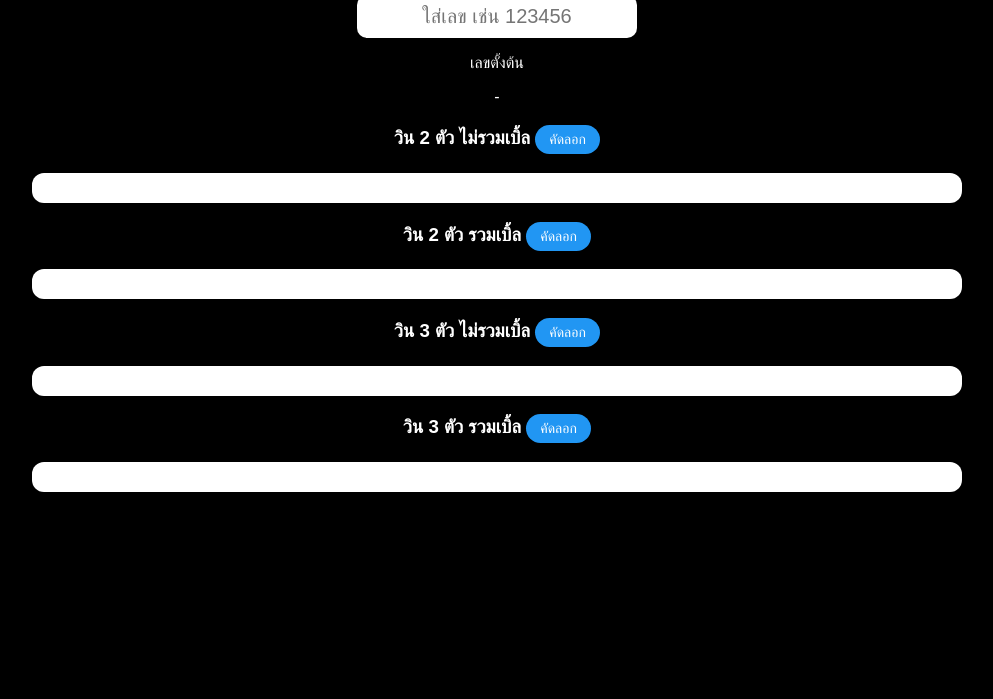
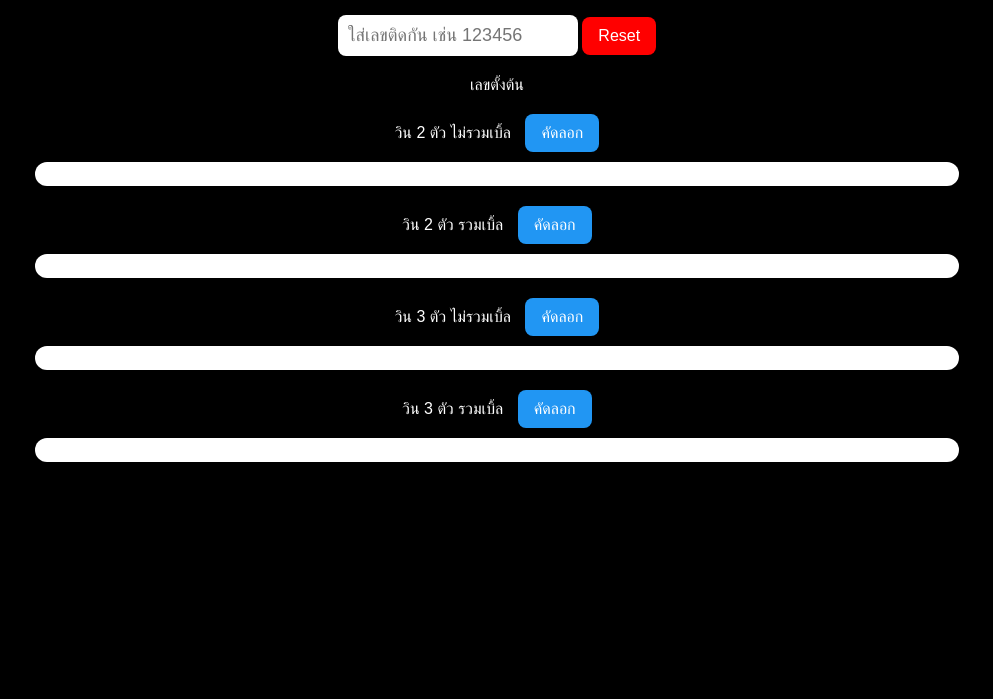
Before and after one commit to chanthachaksuwanasan-wq/win-number-coa, a plain HTML site: page index.html in a window 1280 px wide. Shown: the part 101-800 px from the top of the page, without its empty margins (143-1136 px from the left). Drawn offline with Linux system fonts and the light colour scheme.

Commit message:
Refactor index.html for improved structure and style

```diff
--- a/index.html
+++ b/index.html
@@ -1,114 +1,71 @@
 <!DOCTYPE html>
 <html lang="th">
 <head>
-<meta charset="UTF-8">
+<meta charset="UTF-8" />
 <title>เขียนจากโปรแกรมเมอร์เจมส์</title>
-
 <style>
-body{
-  background:#000;
-  color:#fff;
-  font-family:sans-serif;
-  text-align:center;
-  padding:20px;
-}
-input{
-  font-size:20px;
-  padding:10px;
-  width:260px;
-  border-radius:10px;
-  border:none;
-  text-align:center;
-}
-h1{margin-bottom:10px;}
-.box{
-  background:#fff;
-  color:#000;
-  padding:15px;
-  border-radius:12px;
-  margin:12px auto;
-  width:90%;
-  max-width:900px;
-  word-wrap:break-word;
-}
-button{
-  padding:6px 14px;
-  font-size:14px;
-  border:none;
-  border-radius:20px;
-  cursor:pointer;
-}
-.copy{background:#2196f3;color:#fff;}
+  body{background:#000;color:#fff;font-family:sans-serif;text-align:center}
+  h1{margin-top:20px}
+  .sub{color:#00e5ff;margin-bottom:20px}
+  input{padding:10px;font-size:18px;border-radius:8px;border:none;width:220px}
+  button{padding:10px 16px;font-size:16px;border-radius:8px;border:none;cursor:pointer}
+  .reset{background:red;color:#fff}
+  .box{background:#fff;color:#000;border-radius:12px;padding:12px;margin:10px auto;max-width:900px}
+  .row{margin-top:20px}
+  .copy{background:#2196f3;color:#fff;margin-left:10px}
 </style>
 </head>
-
 <body>
 
-<h1>เขียนจากโปรแกรมเมอร์เจมส์</h1>
+<h1>โปรแกรมวินเลข</h1>
+<div class="sub">เขียนจากโปรแกรมเมอร์เจมส์</div>
 
-<input id="input" placeholder="ใส่เลข เช่น 123456">
+<input id="num" placeholder="ใส่เลขติดกัน เช่น 123456" />
+<button class="reset" onclick="resetAll()">Reset</button>
 
-<p>เลขตั้งต้น</p>
-<div id="base">-</div>
+<div class="row">เลขตั้งต้น<br><b id="base"></b></div>
 
-<h3>วิน 2 ตัว ไม่รวมเบิ้ล <button class="copy" onclick="copyText('twoNo')">คัดลอก</button></h3>
-<div id="twoNo" class="box"></div>
+<div class="row">วิน 2 ตัว ไม่รวมเบิ้ล <button class="copy" onclick="copy('twoNo')">คัดลอก</button></div>
+<div class="box" id="twoNo"></div>
 
-<h3>วิน 2 ตัว รวมเบิ้ล <button class="copy" onclick="copyText('twoYes')">คัดลอก</button></h3>
-<div id="twoYes" class="box"></div>
+<div class="row">วิน 2 ตัว รวมเบิ้ล <button class="copy" onclick="copy('twoYes')">คัดลอก</button></div>
+<div class="box" id="twoYes"></div>
 
-<h3>วิน 3 ตัว ไม่รวมเบิ้ล <button class="copy" onclick="copyText('threeNo')">คัดลอก</button></h3>
-<div id="threeNo" class="box"></div>
+<div class="row">วิน 3 ตัว ไม่รวมเบิ้ล <button class="copy" onclick="copy('threeNo')">คัดลอก</button></div>
+<div class="box" id="threeNo"></div>
 
-<h3>วิน 3 ตัว รวมเบิ้ล <button class="copy" onclick="copyText('threeYes')">คัดลอก</button></h3>
-<div id="threeYes" class="box"></div>
+<div class="row">วิน 3 ตัว รวมเบิ้ล <button class="copy" onclick="copy('threeYes')">คัดลอก</button></div>
+<div class="box" id="threeYes"></div>
 
 <script>
-function cleanInput(v){
-  // ❌ ถ้ามีอักขระอื่นนอกจากเลข = ไม่ทำงาน
-  if(!/^[0-9]+$/.test(v)) return "";
-  // ตัดเลขซ้ำ เฉพาะชุดนี้
-  let out="";
-  for(let c of v){
-    if(!out.includes(c)) out+=c;
-  }
-  return out;
+const input = document.getElementById('num');
+input.addEventListener('input',()=>calc(input.value));
+
+function resetAll(){
+  input.value='';
+  ['base','twoNo','twoYes','threeNo','threeYes'].forEach(id=>document.getElementById(id).innerText='');
 }
 
-document.getElementById("input").addEventListener("input",()=>{
-  let raw=document.getElementById("input").value.trim();
-  let num=cleanInput(raw);
-  if(num===""){
-    clearAll();
-    return;
-  }
-  document.getElementById("base").innerText=num;
-  calc(num);
-});
-
-function clearAll(){
-  document.getElementById("base").innerText="-";
-  ["twoNo","twoYes","threeNo","threeYes"].forEach(id=>document.getElementById(id).innerText="");
+function copy(id){
+  navigator.clipboard.writeText(document.getElementById(id).innerText);
 }
 
-function calc(num){
-  let d=num.split("");
+function calc(v){
+  if(!/^\d+$/.test(v)) return;
+  let d=[...new Set(v.split(''))];
+  document.getElementById('base').innerText=d.join('');
 
   /* ===== 2 ตัว ===== */
   let twoNo=[], twoYes=[];
   for(let i=0;i<d.length;i++){
     for(let j=i+1;j<d.length;j++){
-      let v=d[i]+d[j];
-      twoYes.push(v);
-      if(d[i]!==d[j]) twoNo.push(v);
+      twoNo.push(d[i]+d[j]);
+      twoYes.push(d[i]+d[j]);
     }
+    twoYes.push(d[i]+d[i]); // เบิ้ล
   }
-
-  /* รวมเบิ้ลแบบแท้ */
-  d.forEach(x=>twoYes.push(x+x));
-
-  document.getElementById("twoNo").innerText=[...new Set(twoNo)].join(" ");
-  document.getElementById("twoYes").innerText=[...new Set(twoYes)].join(" ");
+  document.getElementById('twoNo').innerText=twoNo.join(' ');
+  document.getElementById('twoYes').innerText=twoYes.join(' ');
 
   /* ===== 3 ตัว ===== */
   let threeNo=[], threeYes=[];
@@ -131,13 +88,8 @@ function calc(num){
     }
   }
 
-  document.getElementById("threeNo").innerText=threeNo.join(" ");
-  document.getElementById("threeYes").innerText=threeYes.join(" ");
-}
-
-function copyText(id){
-  navigator.clipboard.writeText(document.getElementById(id).innerText);
-  alert("คัดลอกแล้ว");
+  document.getElementById('threeNo').innerText=threeNo.join(' ');
+  document.getElementById('threeYes').innerText=threeYes.join(' ');
 }
 </script>
 
```
